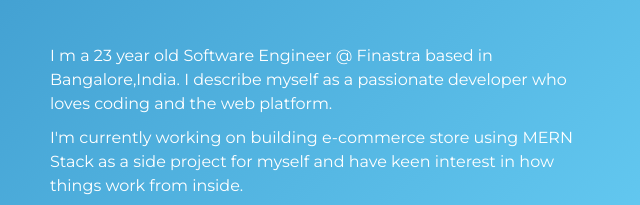
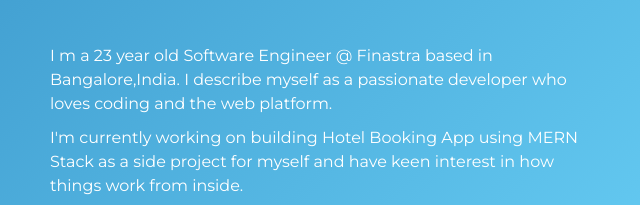
Before and after one commit to adityasharan01/GatsbyPortfolio, a Gatsby site: page / in a window 1280 px wide. Shown: the part 940-1145 px from the top of the page, 605-1245 px from the left. Built offline with nearby package versions, Linux system fonts and the light colour scheme; Gatsby itself is replaced by a stand-in of ours.

Commit message:
Update data.js

```diff
--- a/src/mock/data.js
+++ b/src/mock/data.js
@@ -19,7 +19,7 @@ export const heroData = {
 export const aboutData = {
   img: 'profile.jpg',
   paragraphOne: ' I m a 23 year old Software Engineer @ Finastra based in Bangalore,India. I describe myself as a passionate developer who loves coding and the web platform.',
-  paragraphTwo: "I'm currently working on building e-commerce store using MERN Stack as a side project for myself and have keen interest in how things work from inside.",
+  paragraphTwo: "I'm currently working on building Hotel Booking App using MERN Stack as a side project for myself and have keen interest in how things work from inside.",
   paragraphThree: 'I like building new stuff and work with other people – nothing really interesting is ever built alone!',
   resume: 'https://drive.google.com/file/d/11zno6_RKmsgJcAjADoDehW_Fba8VQJIL/view?usp=sharing', // if no resume, the button will not show up
 };
```
